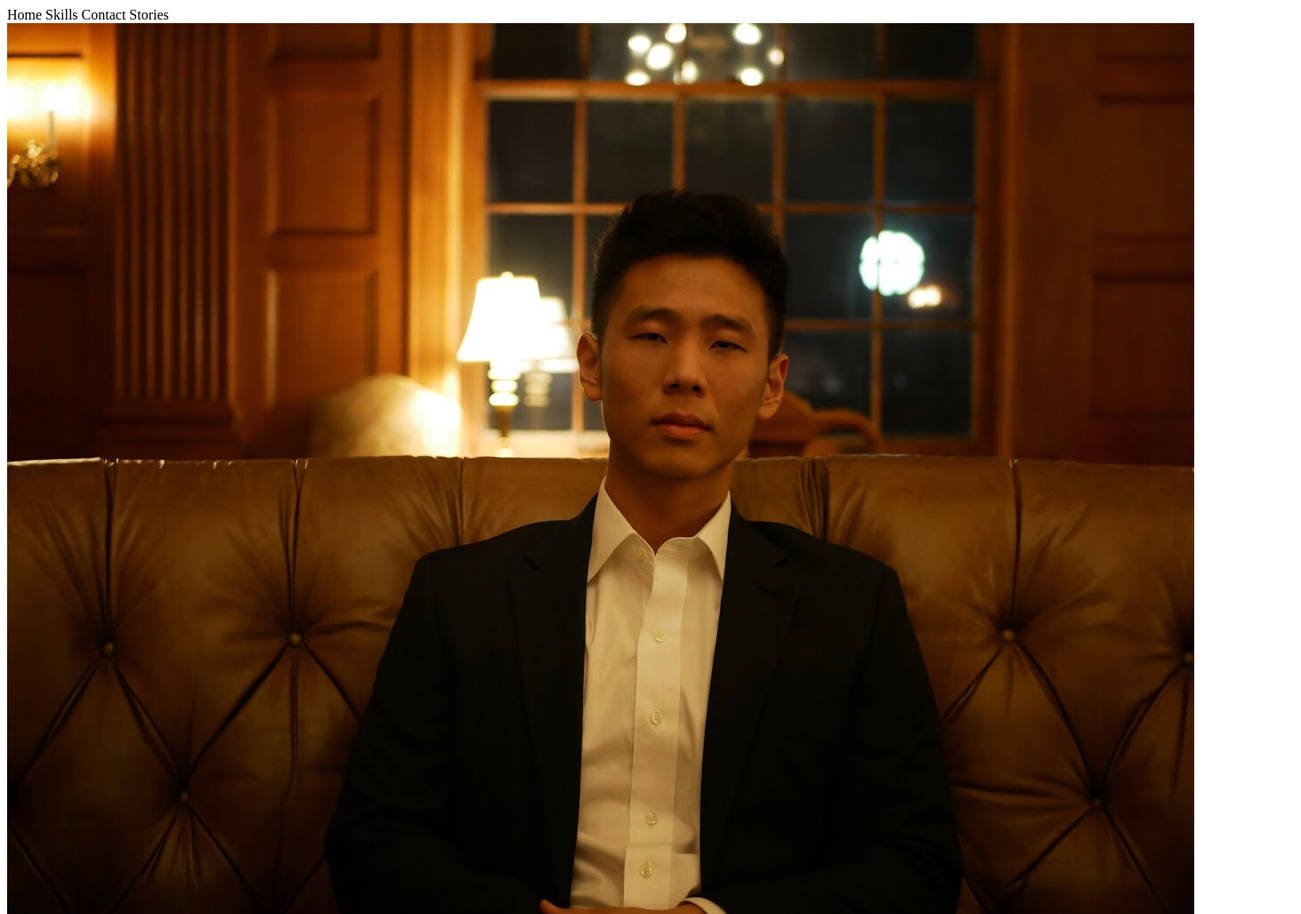
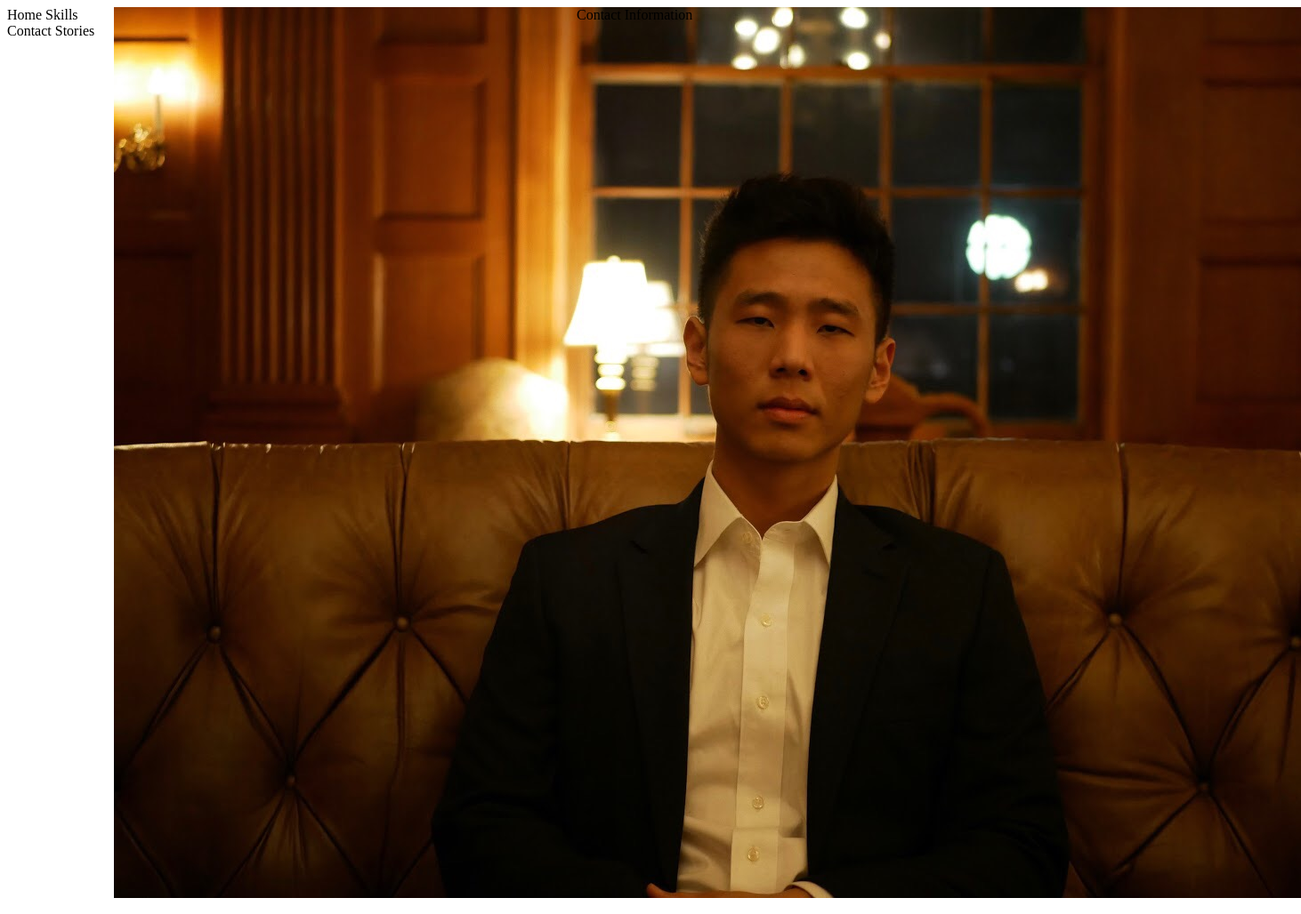
Before and after one commit to SungMIA/sungMIA.github.io, a plain HTML site: page index.html in a window 1280 px wide. Shown: the top 1028 px of the page at 89% size, 1462 px wide, since content can reach past the window. Drawn offline with Linux system fonts and the light colour scheme.

Commit message:
Changed css reference to index

```diff
--- a/index.html
+++ b/index.html
@@ -3,7 +3,7 @@
   <head>
     <meta charset="UTF-8">
     <title>Sungdong Kim</title>
-    <link rel='stylesheet' href="styles.css">
+    <link rel='stylesheet' href="index.css">
   </head>
   <body>
     <section class="container">
```
